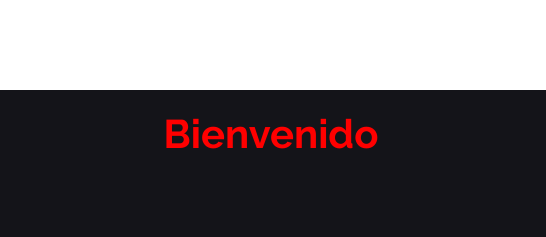
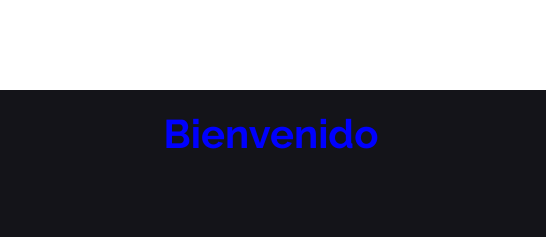
Before and after one commit to Guillermonnn/gitf, a plain HTML site: page index.html in a window 1280 px wide. Shown: the part 710-947 px from the top of the page, 369-915 px from the left. Drawn offline with Linux system fonts and the light colour scheme.

Commit message:
esta en azul

```diff
--- a/styles/styles.css
+++ b/styles/styles.css
@@ -11,7 +11,7 @@ figure{
 }
 
 h1,h2,h3,h4,h5,h6{
-	font-family: 'Raleway', sans-serif; color:red;
+	font-family: 'Raleway', sans-serif; color:blue;
 }
 
 h1{
```
